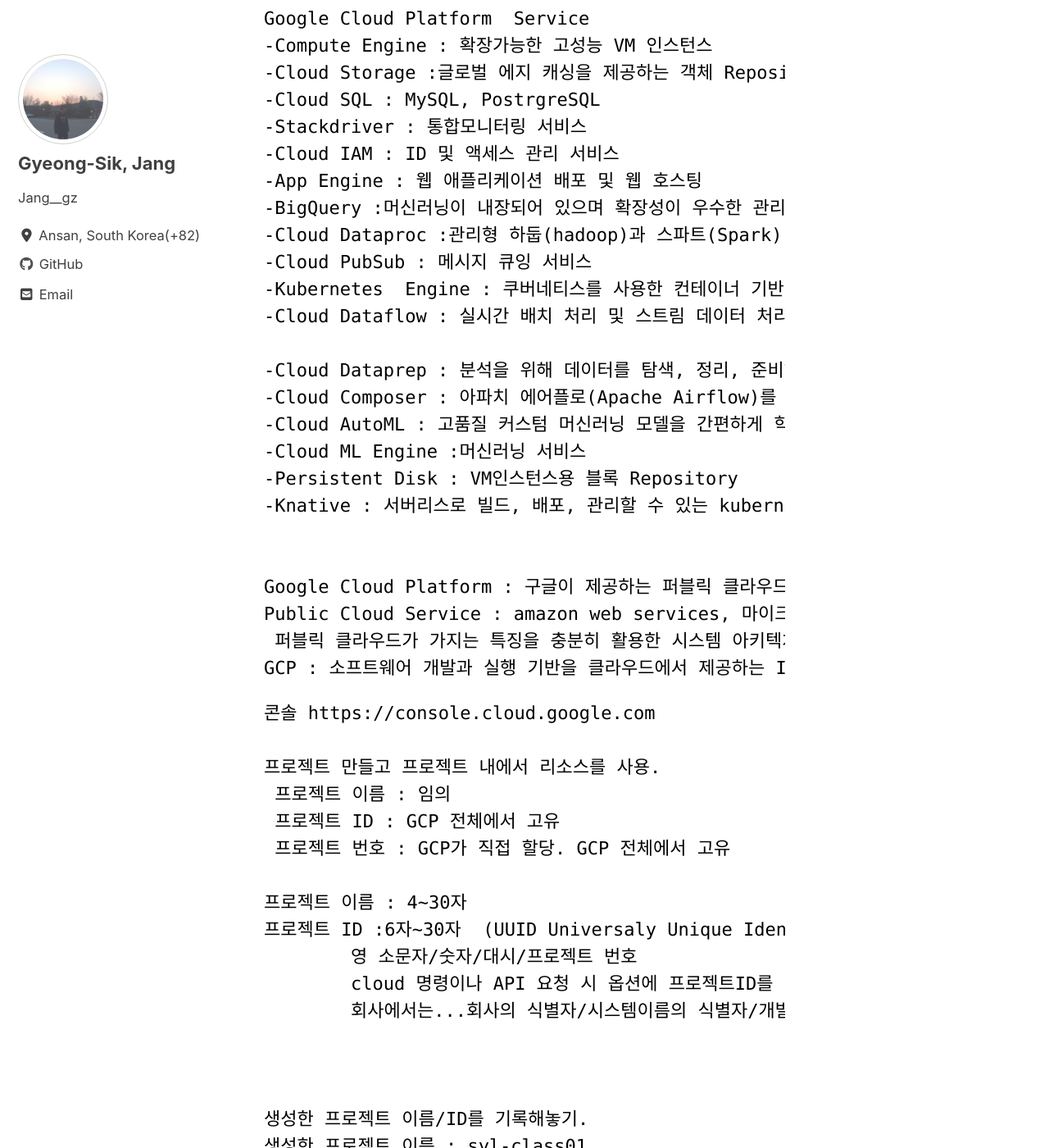
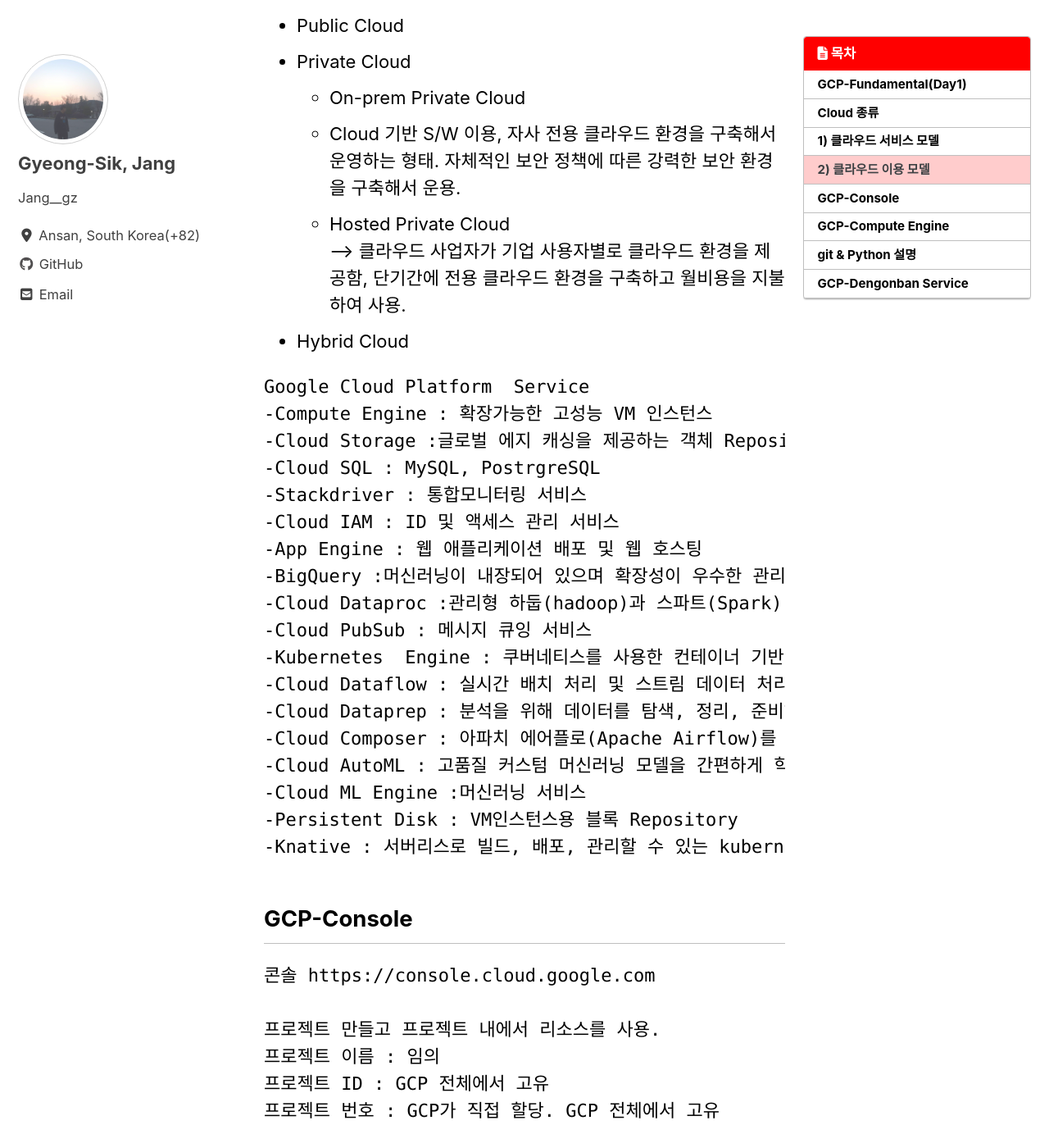
Before and after one commit to JangGyeongSik/JangGyeongSik.github.io, a Jekyll site: the page built from _posts/2019-09-02-GCloud_1-post.md, in a window 1280 px wide and 1400 px high, scrolled down 1015 px. Shown: the whole window at 82% size. Built offline with Jekyll 4.4.1, drawn with Linux system fonts in a browser that asks for light colours; cached includes are drawn as plain includes; nearby versions of some CDN libraries; some of the changed text lies outside the part shown.

Commit message:
Update 2019-09-02-GCloud_1-post.md

````diff
--- a/_posts/2019-09-02-GCloud_1-post.md
+++ b/_posts/2019-09-02-GCloud_1-post.md
@@ -2,34 +2,40 @@
 title: "Google Cloud_1"
 date: 2019-09-02 17:30
 categories: GCloud
+toc: true
+toc_sticky: true
+toc_label : 목차
 ---
 
-#Google Cloud_1
+## GCP-Fundamental(Day1)
+
+
+## Cloud 종류
+## 1) 클라우드 서비스 모델
+- IaaS
+- PaaS
+- SaaS
+```class
+Application
+-----------------------
+MiddleWare
+-----------------------
+OS
+-----------------------
+H/W & Network
+```
+
+## 2) 클라우드 이용 모델
+
+- Public Cloud
+- Private Cloud
+  + On-prem Private Cloud
+   - Cloud 기반 S/W 이용, 자사 전용 클라우드 환경을 구축해서 운영하는 형태. 자체적인 보안 정책에 따른 강력한 보안 환경을 구축해서 운용.
+   - Hosted Private Cloud
+     --> 클라우드 사업자가 기업 사용자별로 클라우드 환경을 제공함, 단기간에 전용 클라우드 환경을 구축하고 월비용을 지불하여 사용.
+- Hybrid Cloud
 
 ```class
-cloud 종류
-1) 클라우드 서비스 모델
- - IaaS
- - PaaS
-- SaaS
-                                        애플리케이션
-                                        -----------------------
-                                        미들웨어
-                                        -----------------------
-                                        OS
-                                        -----------------------
-                                        하드웨어/네트워크
-
-2) 클라우드 이용 모델
- -퍼블릭 클라우드
--프라이빗 클라우드
-  + 온프라미스 프라이빗 클라우드
-        클라우드 기반 소프트웨어 이용, 자사 전용 클라우드 환경을 구축해서 운영하는 형태. 자체적인 보안 정책에 따른 강력한 보안 환경을 구축해서 운용.
-  +호스티드 프라이빗 클라우드
-        클라우드 사업자가 기업 사용자별로 클라우드 환경을 제공함, 단기간에 전용 클라우드 환경을 구축하고 월비용을 지불하여 사용.
--커뮤니티 클라우드
--하이브리드 클라우드
-
 Google Cloud Platform  Service
 -Compute Engine : 확장가능한 고성능 VM 인스턴스
 -Cloud Storage :글로벌 에지 캐싱을 제공하는 객체 Repository
@@ -42,28 +48,22 @@ Google Cloud Platform  Service
 -Cloud PubSub : 메시지 큐잉 서비스
 -Kubernetes  Engine : 쿠버네티스를 사용한 컨테이너 기반 서비스 구축
 -Cloud Dataflow : 실시간 배치 처리 및 스트림 데이터 처리
-
 -Cloud Dataprep : 분석을 위해 데이터를 탐색, 정리, 준비해주는 클라우드 데이터 서비스
 -Cloud Composer : 아파치 에어플로(Apache Airflow)를 기반으로 하는 관리형 워크플로 서비스
 -Cloud AutoML : 고품질 커스텀 머신러닝 모델을 간편하게 학습시켜주는 서비스
 -Cloud ML Engine :머신러닝 서비스
 -Persistent Disk : VM인스턴스용 블록 Repository
 -Knative : 서버리스로 빌드, 배포, 관리할 수 있는 kubernetes서비스
-
-
-Google Cloud Platform : 구글이 제공하는 퍼블릭 클라우드 서비스
-Public Cloud Service : amazon web services, 마이크로소프트가 제공하는 Microsoft azure
- 퍼블릭 클라우드가 가지는 특징을 충분히 활용한 시스템 아키텍처를 도입하는 것이 중요함.
-GCP : 소프트웨어 개발과 실행 기반을 클라우드에서 제공하는 IaaS와 PaaS를 중심으로 한 서비스
 ```
 
+## GCP-Console
 ```class
 콘솔 https://console.cloud.google.com
 
 프로젝트 만들고 프로젝트 내에서 리소스를 사용.
- 프로젝트 이름 : 임의
- 프로젝트 ID : GCP 전체에서 고유
- 프로젝트 번호 : GCP가 직접 할당. GCP 전체에서 고유
+프로젝트 이름 : 임의
+프로젝트 ID : GCP 전체에서 고유
+프로젝트 번호 : GCP가 직접 할당. GCP 전체에서 고유
 
 프로젝트 이름 : 4~30자
 프로젝트 ID :6자~30자  (UUID Universaly Unique Identifier)
@@ -76,7 +76,10 @@ GCP : 소프트웨어 개발과 실행 기반을 클라우드에서 제공하는
 생성한 프로젝트 이름/ID를 기록해놓기.
 생성한 프로젝트 이름 : syl-class01
 생성한 프로젝트 ID : syl-class01
+```
 
+## GCP-Compute Engine
+```class
 VM인스턴스
 - Preemptible VM Instance 선점형
   GCP 내에서 아무도 사용하고 있지 않은 리소스를 사용-저렴. 언제든지 종료될수 있음. 24H.
@@ -93,25 +96,29 @@ VM인스턴스
 생성한 VM인스턴스 :  webserver  35.184.80.27
 ```
 
-```shell
+```bash
  $ sudo apt-get -y update
  $ sudo apt-get -y install \
 git python-pip python-dev python-flask \
 python-wtforms python-arrow \
 python-flask-sqlalchemy python-pymysql \
 python-flaskext.wtf
+```
+## git & Python 설명
+```class
+git 분산형 버전 관리 시스템 (github.com 연동)
+python-pip : 패키지 관리 시스템
+python-dev : 헤더 파일 과 정적 라이브러리
+python-flask : 웹 애플리케이션 프레임워크
+python-wtforms : 폼 요소의 랜더링 유효성 검증
+python-arrow : 날짜 처리 라이브러리
+python-flask-sqlalchemy : ORM (Object Relational Mapper)
+python-pymysql : Mysql 클라이언트
+python-flaskext.wtf : 폼 요소의 렌더링
+```
 
-                git 분산형 버전 관리 시스템 (github.com 연동)
-                python-pip : 패키지 관리 시스템
-                python-dev : 헤더 파일 과 정적 라이브러리
-                python-flask : 웹 애플리케이션 프레임워크
-                python-wtforms : 폼 요소의 랜더링 유효성 검증
-                python-arrow : 날짜 처리 라이브러리
-                python-flask-sqlalchemy : ORM (Object Relational Mapper)
-                python-pymysql : Mysql 클라이언트
-                python-flaskext.wtf : 폼 요소의 렌더링
-
-
+## GCP-Dengonban Service
+```bash
  $ sudo pip install --upgrade setuptools
  $ sudo pip install --upgrade gcloud
 
@@ -120,12 +127,13 @@ python-flaskext.wtf
  $ cd gcp-compute-engine
  $ cd app-v1
  $ ls
-                install.sh   dongonban.sevice
- $ sudo install.sh  (설치하기  /opt/dengonban/v1/ 에 설치됨. message.db 파일에 메시지가 저장됨)
+ install.sh   dongonban.sevice
+ $ sudo install.sh
+ --> (설치하기  /opt/dengonban/v1/ 에 설치됨. message.db 파일에 메시지가 저장됨)
 
  $ sudo systemctl enable dengonban.service
  $ sudo systemctl start dengonban.service
  $ sudo systemctl status dongonban.service
 
-에러 날 경우 $ tail -n 50 /var/log/daemon.log 로 에러 확인
+--> 에러 날 경우 $ tail -n 50 /var/log/daemon.log 로 에러 확인
 ```
````
